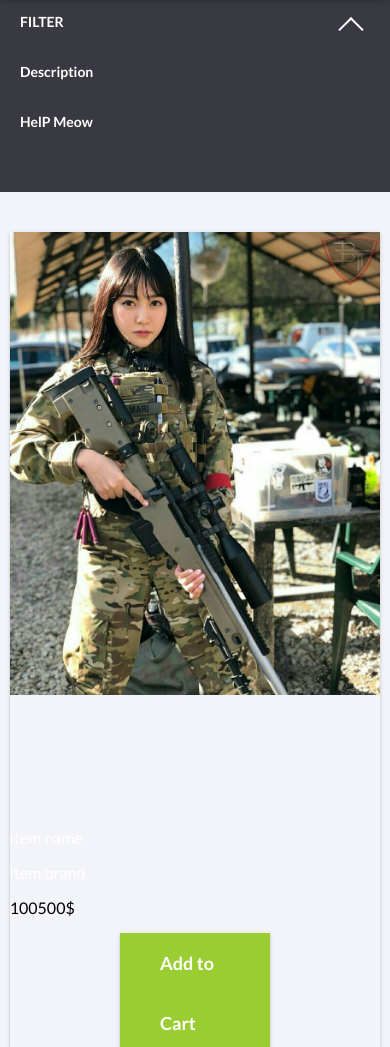
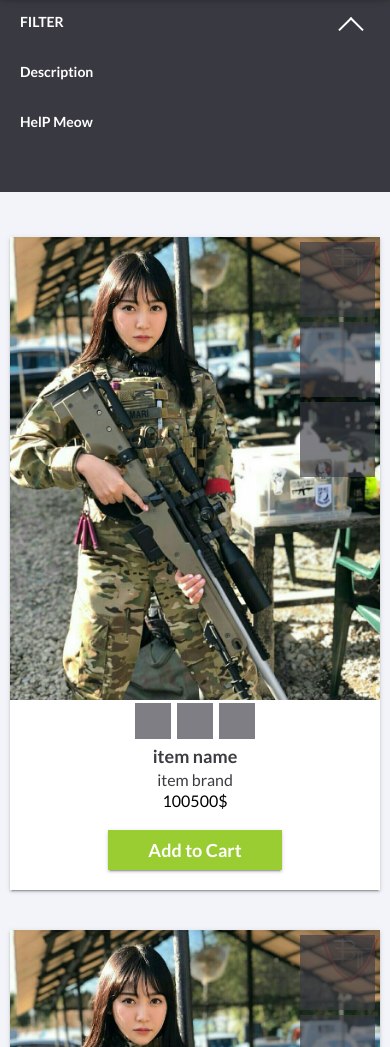
Before and after one commit to quadabra/grey-shop, a website: page category.html in a window 390 px wide. Shown: the part 53-1100 px from the top of the page. Drawn offline with nearby package versions, Linux system fonts and the light colour scheme; files that its build step writes are made by us from their sources.

Commit message:
refactor to 1200px mobile fix

```diff
--- a/sass/blocks/store-list.scss
+++ b/sass/blocks/store-list.scss
@@ -1,27 +1,87 @@
 @media (max-width: 460px) {
   .store-list {
-    width: 95%;
+    @include flex(row, flex-start, center, wrap);
+    width: 100%;
     margin: 0 auto;
     &__item-container {
-
+      @include flex(column, flex-start, center, nowrap);
+      @include mdc-elevation(2);
+      background-color: white;
+      transition-duration: 0.3s;
+      overflow: hidden;
     }
     &__item {
-      margin: 15px 0;
-      min-height: 500px;
-      @include mdc-elevation(2);
+      position: relative;
+      width: 95%;
+      margin: 20px auto;
     }
     &__image {
+      display: block;
       width: 100%;
       height: auto;
+      &-container {
+        width: 100%;
+      }
+    }
+    &__images {
+      @include flex(column, flex-start, center, nowrap);
+      position: absolute;
+      right: 5px;
+      &-item {
+        margin-top: 5px;
+        width: 75px;
+        height: 75px;
+        background-color: $bg-color-light-gray__transparent;
+        transition-duration: 0.3s;
+        border: 1px solid transparent;
+        &:hover {
+          border: 1px solid white;
+        }
+      }
+    }
+    &__item-name {
+      margin: 3px 0;
+      @include font(18px, 700);
+      & > a {
+        color: $bg-color-gray__transparent;
+        transition-duration: 0.3s;
+      }
+    }
+    &__item-brand {
+      margin: 0 0 2px 0;
+      @include font(16px, 400);
+      & > a {
+        color: $bg-color-gray__transparent;
+        transition-duration: 0.3s;
+      }
+    }
+    &__item-price {
+      margin: 0;
+    }
+    &__item-colors {
+      @include flex(row, flex-start, center, nowrap);
+      & > li {
+        margin: 3px;
+        width: 36px;
+        height: 36px;
+        background-color: $bg-color-light-gray__transparent;
+        cursor: pointer;
+        transition-duration: 0.3s;
+        border: 1px solid transparent;
+        &:hover {
+          border: 1px solid white;
+        }
+      }
     }
     &__button {
       @include btn_reset;
-      @include action-button(white, grey, orange, yellowgreen, greenyellow, green, 40px, 60px);
+      @include action-button(white, grey, orange, yellowgreen, greenyellow, green, 40px, 40px);
       @include font(18px, 700);
       @include mdc-elevation(2);
+      transition-duration: 0.3s;
       cursor: pointer;
-      max-width: 150px;
-      margin: 0 auto;
+      max-width: 250px;
+      margin: 20px auto;
     }
   }
 }
```
